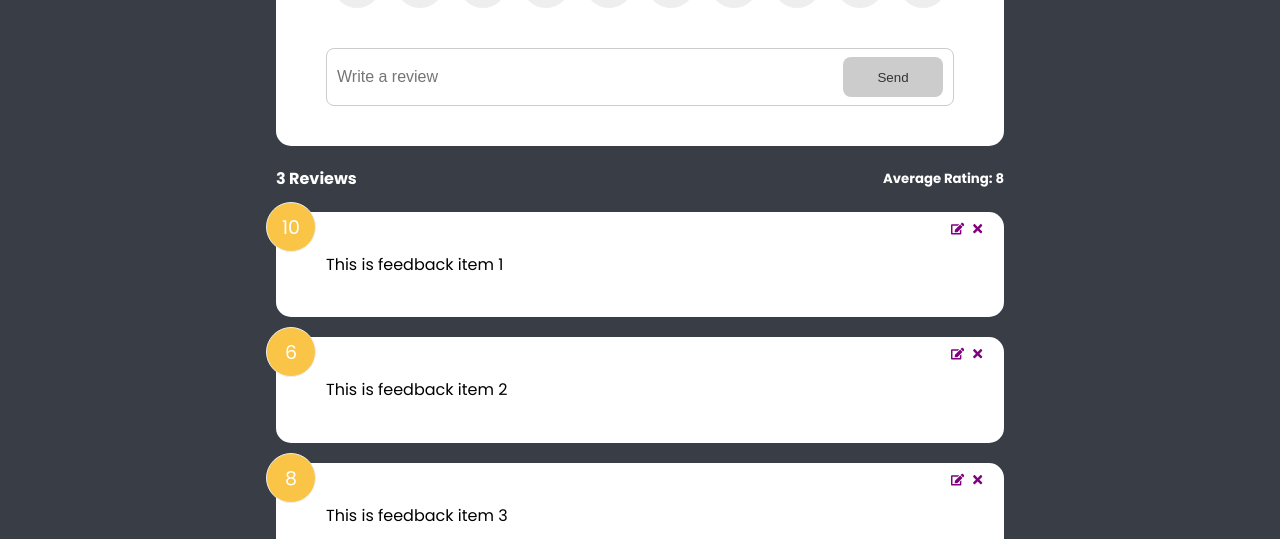
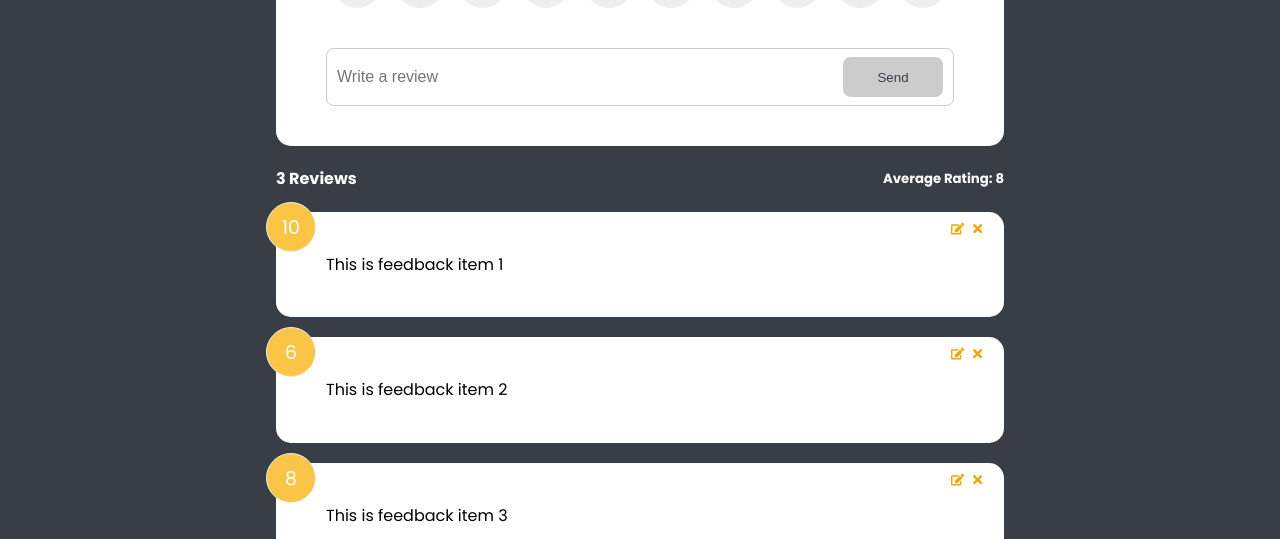
Before and after one commit to bruhu/feedback-app, a React (Create React App) app: page / in a window 1280 px wide. Shown: the part 247-786 px from the top of the page. Built offline with nearby package versions, Linux system fonts and the light colour scheme.

Commit message:
icon color change

```diff
--- a/src/assets/styles/_variables.scss
+++ b/src/assets/styles/_variables.scss
@@ -5,11 +5,10 @@ $font-poppins: 'Poppins', sans-serif;
 
 // colors
 $white: #fff;
+$light-grey: #EEEEEE;
 $grey: #ccc;
-$dark-grey: #333;
-
-
-$background-grey: #393E46;
+$dark-grey: #393E46;
 $background-black: #222831;
+$light-yellow: #fbd478;
 $yellow: #fac446;
-$light-grey: #EEEEEE;
+$dark-yellow: #EDA806;
--- a/src/assets/styles/index.scss
+++ b/src/assets/styles/index.scss
@@ -8,7 +8,7 @@
 
 body {
   font-family: $font-poppins;
-  background-color: $background-grey;
+  background-color: $dark-grey;
   color: $white;
   line-height: 1.6;
 }
@@ -143,6 +143,11 @@ input:focus {
   cursor: pointer;
   background: none;
   border: none;
+  color: $dark-yellow !important;
+  :hover{
+    color: $light-yellow;
+    transition: 0.3s;
+  }
 }
 
 .edit {
@@ -160,7 +165,7 @@ input:focus {
 }
 
 .btn-primary {
-  background-color: $background-grey;
+  background-color: $dark-grey;
 }
 
 .btn-secondary {
@@ -186,7 +191,7 @@ input:focus {
 .message {
   padding-top: 10px;
   text-align: center;
-  color: yellow;
+  color: $dark-yellow;
 }
 
 /* FIX: Remove position: absolute to keep about icon at the bottom of the
--- a/src/components/FeedbackItem.jsx
+++ b/src/components/FeedbackItem.jsx
@@ -10,10 +10,10 @@ function FeedbackItem({item}) {
     <Card>
       <div className='num-display'>{item.rating}</div>
       <button className='close'>
-        <FaTimes onClick={() => deleteFeedback(item.id)} color='purple'/>
+        <FaTimes onClick={() => deleteFeedback(item.id)}/>
       </button>
       <button className='edit'>
-        <FaEdit onClick={() => editFeedback(item)}color='purple'></FaEdit>
+        <FaEdit onClick={() => editFeedback(item)}></FaEdit>
       </button>
       <div className='text-display'>{item.text}</div>
     </Card>
```
